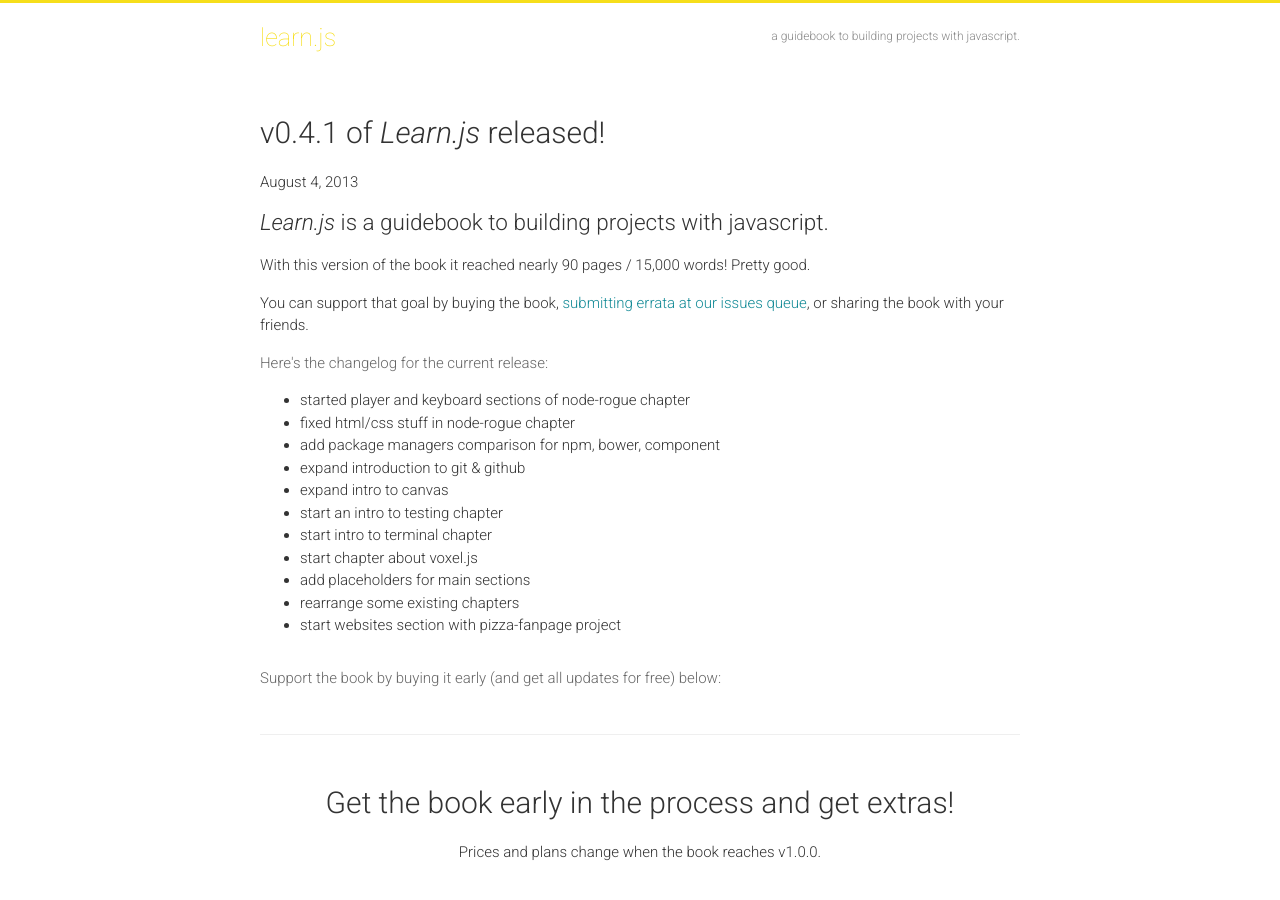
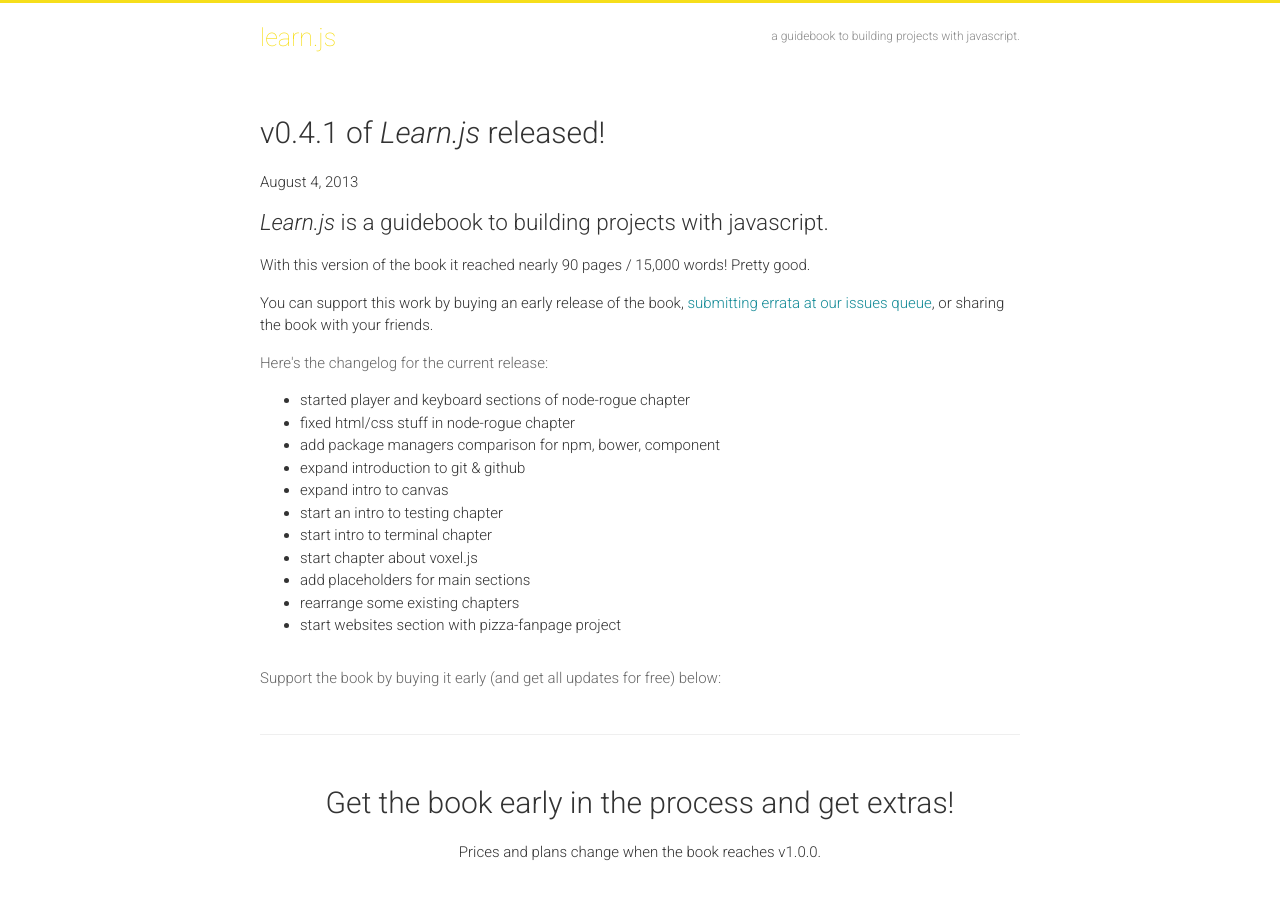
Before and after one commit to learn-js/learn-js.github.com, a Jekyll site: the page built from releases/v0.4.1/index.html, in a window 1280 px wide and 900 px high. Built offline with Jekyll 4.4.1, drawn with Linux system fonts in a browser that asks for light colours.

Commit message:
fix release text

```diff
--- a/releases/v0.4.1/index.html
+++ b/releases/v0.4.1/index.html
@@ -9,7 +9,7 @@
 
     <h2><i>Learn.js</i> is a guidebook to building projects with javascript.</h2>
     <p>With this version of the book it reached nearly 90 pages / 15,000 words! Pretty good.</p>
-    <p>You can support that goal by buying the book, <a href="https://github.com/learn-js/learnjs/issues?state=open" target="_blank">submitting errata at our issues queue</a>, or sharing the book with your friends.</p>
+    <p>You can support this work by buying an early release of the book, <a href="https://github.com/learn-js/learnjs/issues?state=open" target="_blank">submitting errata at our issues queue</a>, or sharing the book with your friends.</p>
     <p><b>Here's the changelog for the current release:</b></p>
     <ul style="margin-bottom:30px;">
       <li>started player and keyboard sections of node-rogue chapter</li>
```
